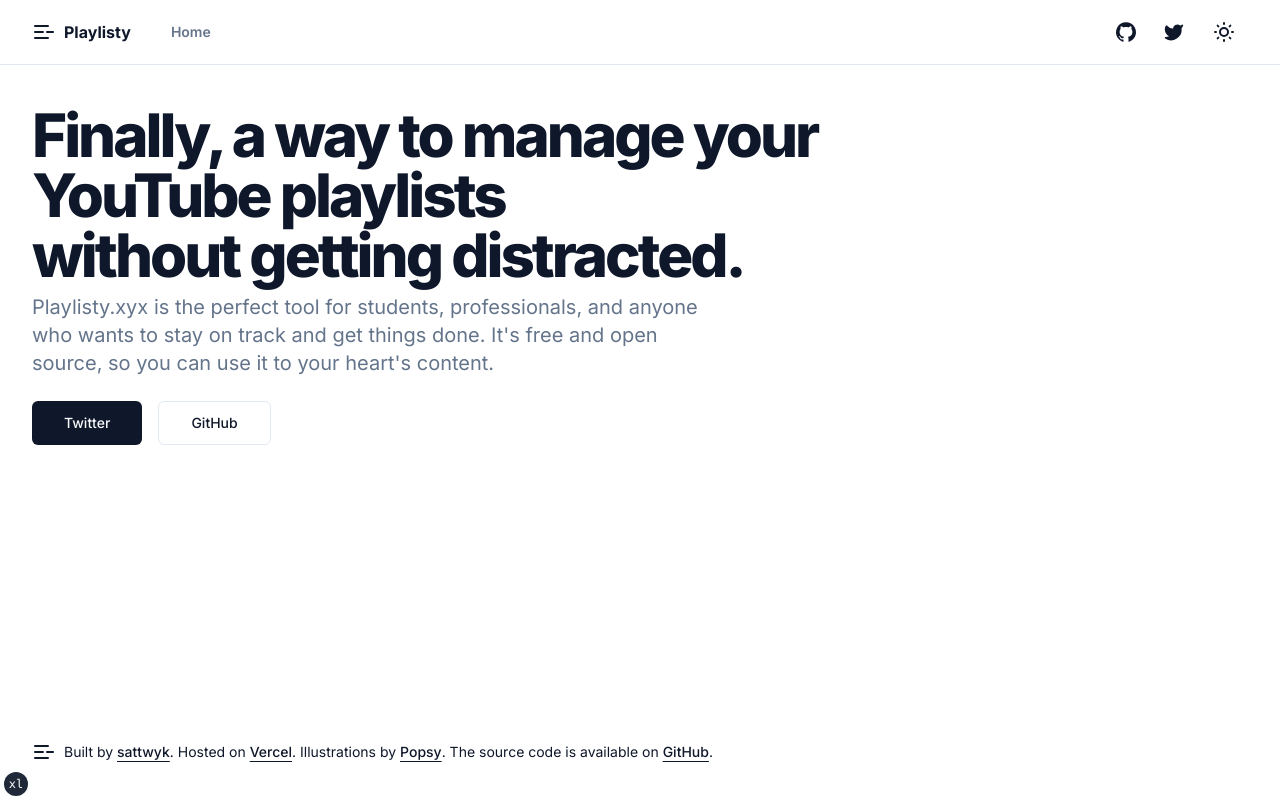
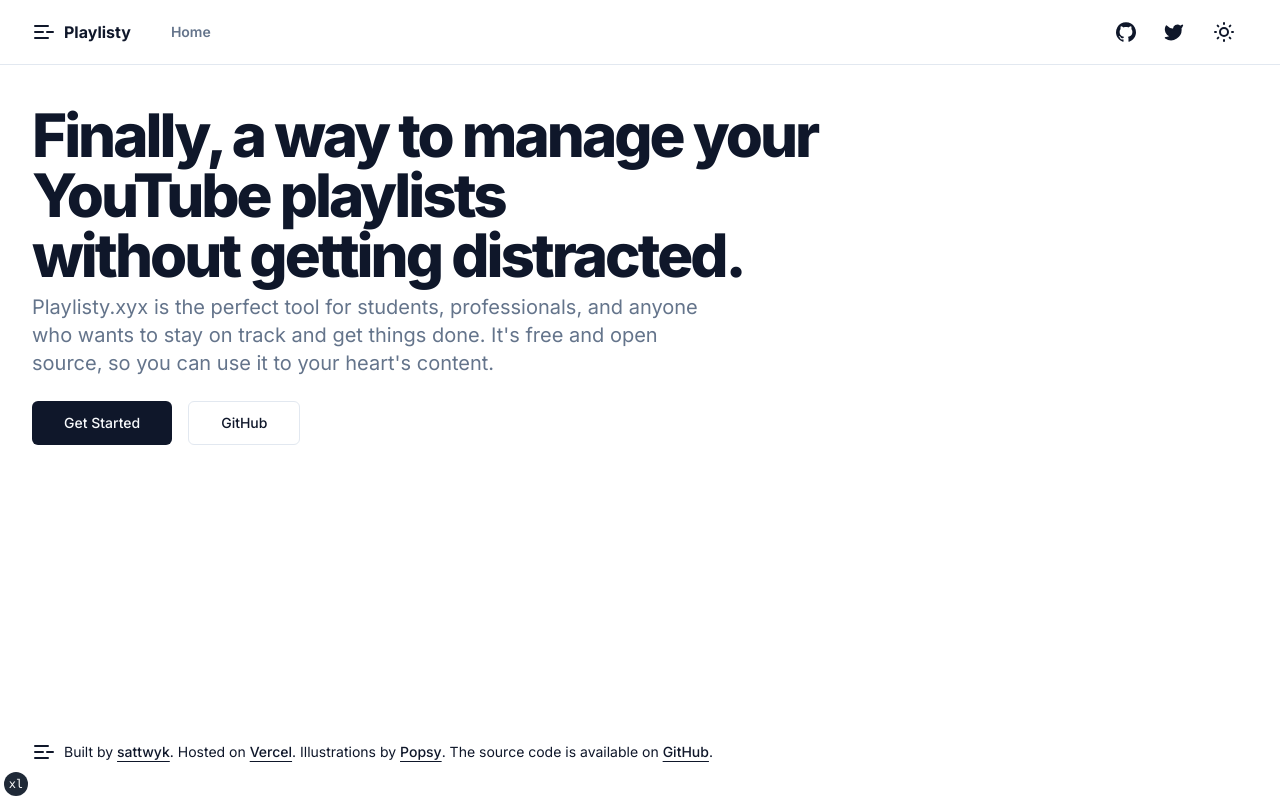
Before and after one commit to sattwyk/playlisty.xyz, a Next.js app: page / in a window 1280 px wide. Built offline with nearby package versions, Linux system fonts and the light colour scheme.

Commit message:
changed the file structure

```diff
--- /dev/null
+++ b/app/(landing)/layout.tsx
@@ -0,0 +1,16 @@
+import { SiteFooter } from "@/components/site-footer"
+import { SiteHeader } from "@/components/site-header"
+
+export default function LandingLayout({
+  children,
+}: {
+  children: React.ReactNode
+}) {
+  return (
+    <div className="relative flex min-h-screen flex-col">
+      <SiteHeader />
+      <main className="flex-1">{children}</main>
+      <SiteFooter />
+    </div>
+  )
+}
--- a/app/page.tsx
+++ b/app/(landing)/page.tsx
@@ -25,7 +25,7 @@
           rel="noreferrer"
           className={buttonVariants({ size: "lg" })}
         >
-          Twitter
+          Get Started
         </Link>
         <Link
           target="_blank"
--- a/app/layout.tsx
+++ b/app/layout.tsx
@@ -43,11 +43,7 @@
           )}
         >
           <ThemeProvider attribute="class" defaultTheme="system" enableSystem>
-            <div className="relative flex min-h-screen flex-col">
-              <SiteHeader />
-              <div className="flex-1">{children}</div>
-              <SiteFooter />
-            </div>
+            {children}
             <TailwindIndicator />
           </ThemeProvider>
         </body>
```
